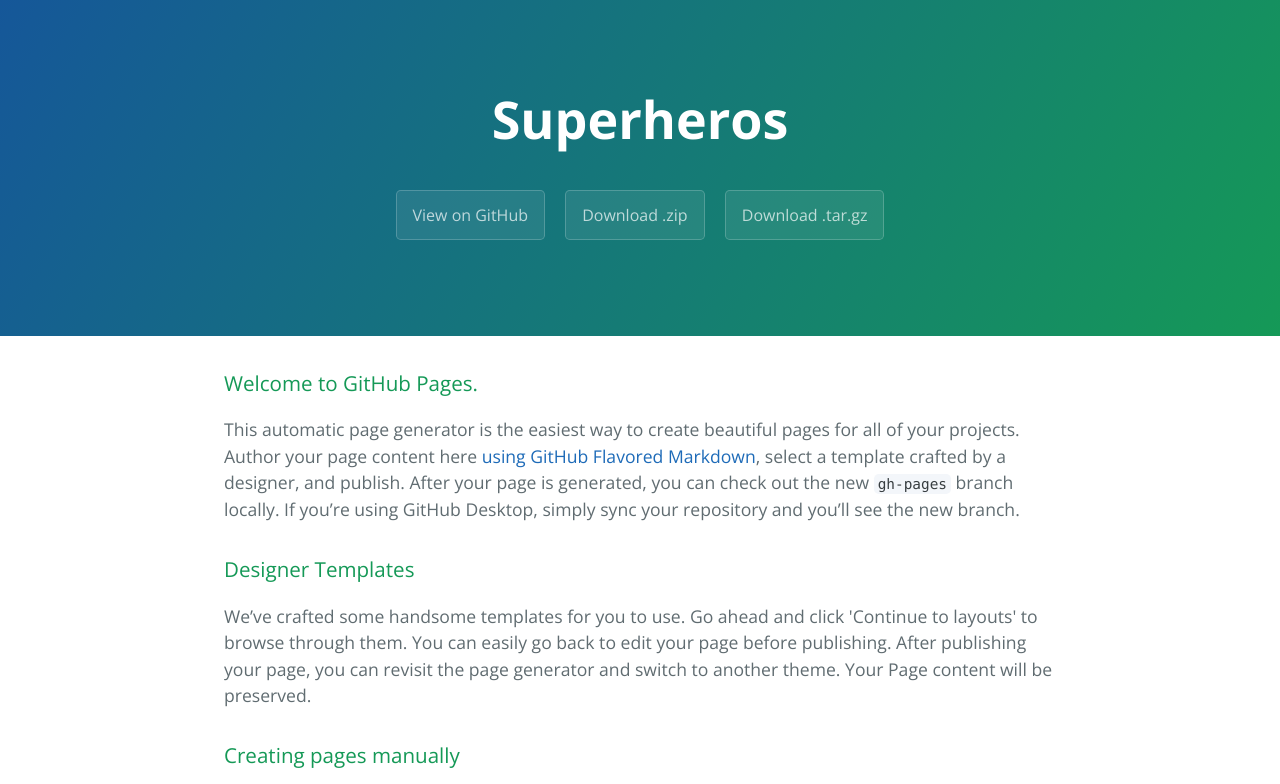
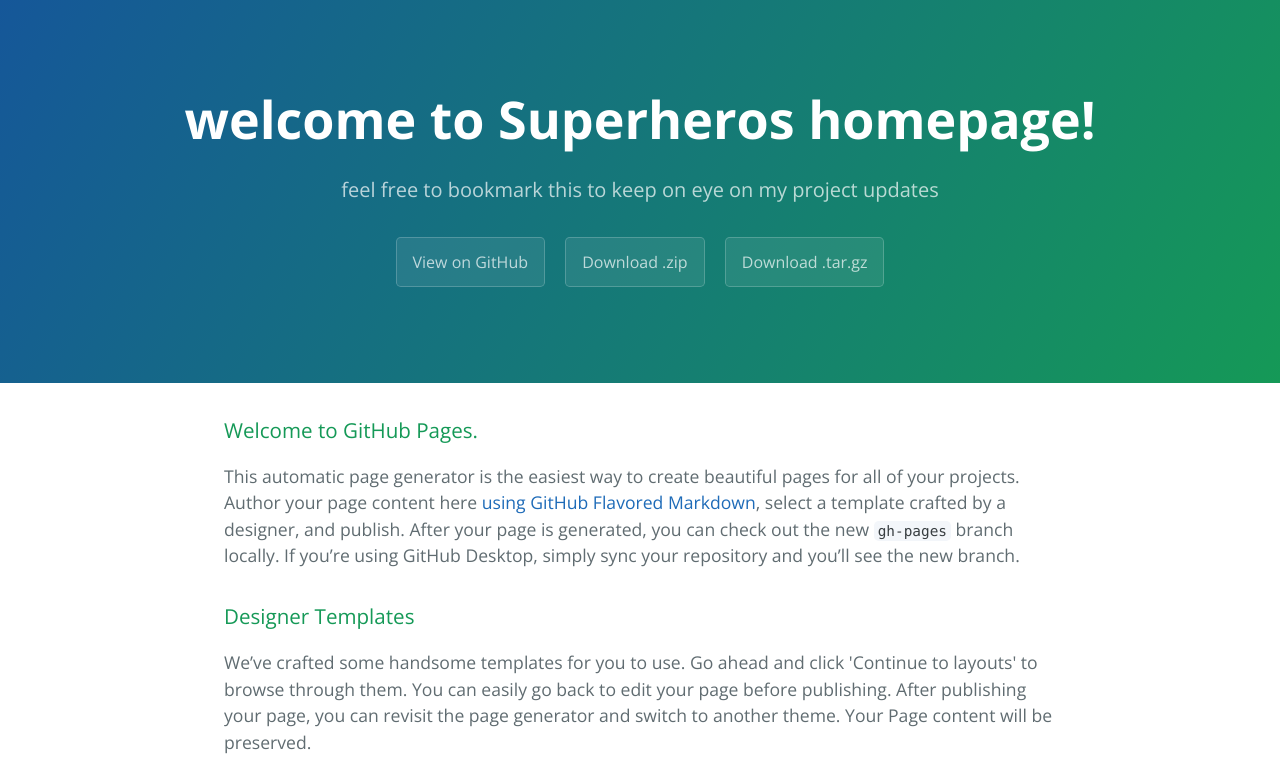
Before and after one commit to farahdarwazeh/superheros, a plain HTML site: page index.html in a window 1280 px wide. Shown: the top 784 px of the page. Drawn offline with nearby package versions, Linux system fonts and the light colour scheme.

Commit message:
added a friendlier title and tagline

```diff
--- a/index.html
+++ b/index.html
@@ -11,8 +11,8 @@
   </head>
   <body>
     <section class="page-header">
-      <h1 class="project-name">Superheros</h1>
-      <h2 class="project-tagline"></h2>
+      <h1 class="project-name">welcome to Superheros homepage!</h1>
+      <h2 class="project-tagline">feel free to bookmark this to keep on eye on my project updates</h2>
       <a href="https://github.com/farahdarwazeh/superheros" class="btn">View on GitHub</a>
       <a href="https://github.com/farahdarwazeh/superheros/zipball/master" class="btn">Download .zip</a>
       <a href="https://github.com/farahdarwazeh/superheros/tarball/master" class="btn">Download .tar.gz</a>
```
